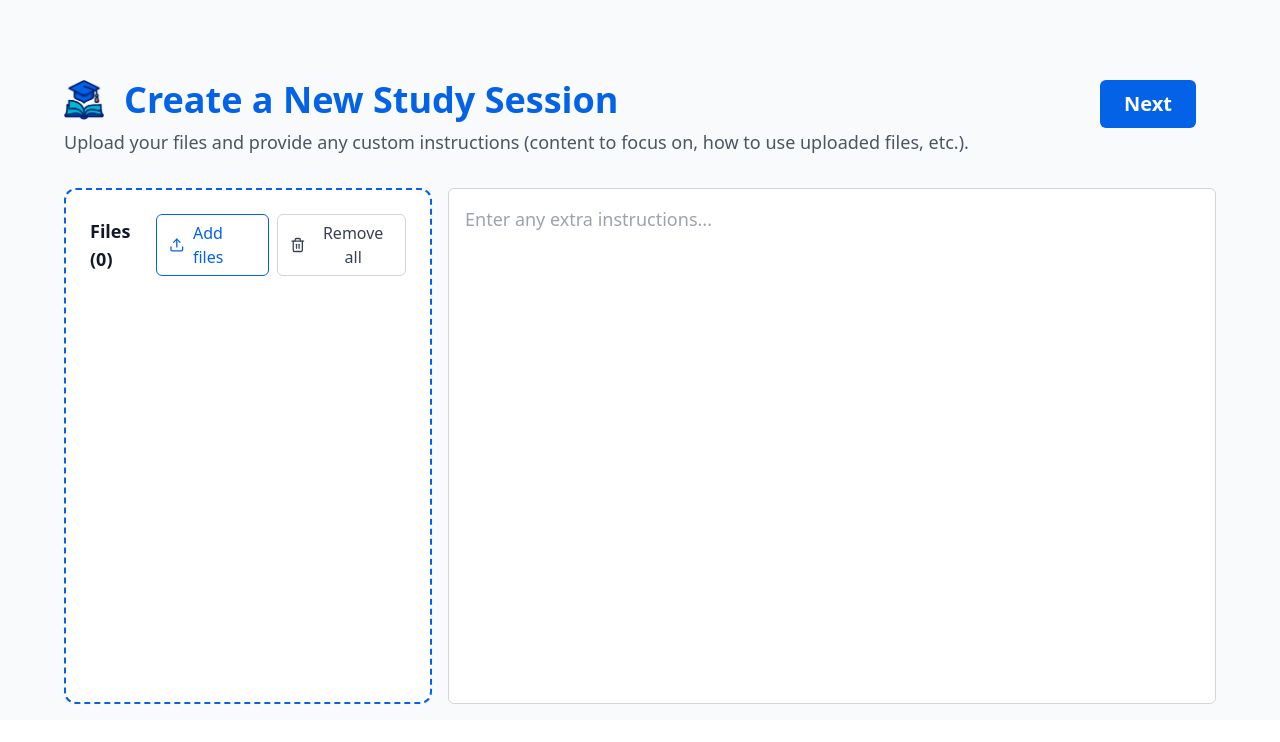
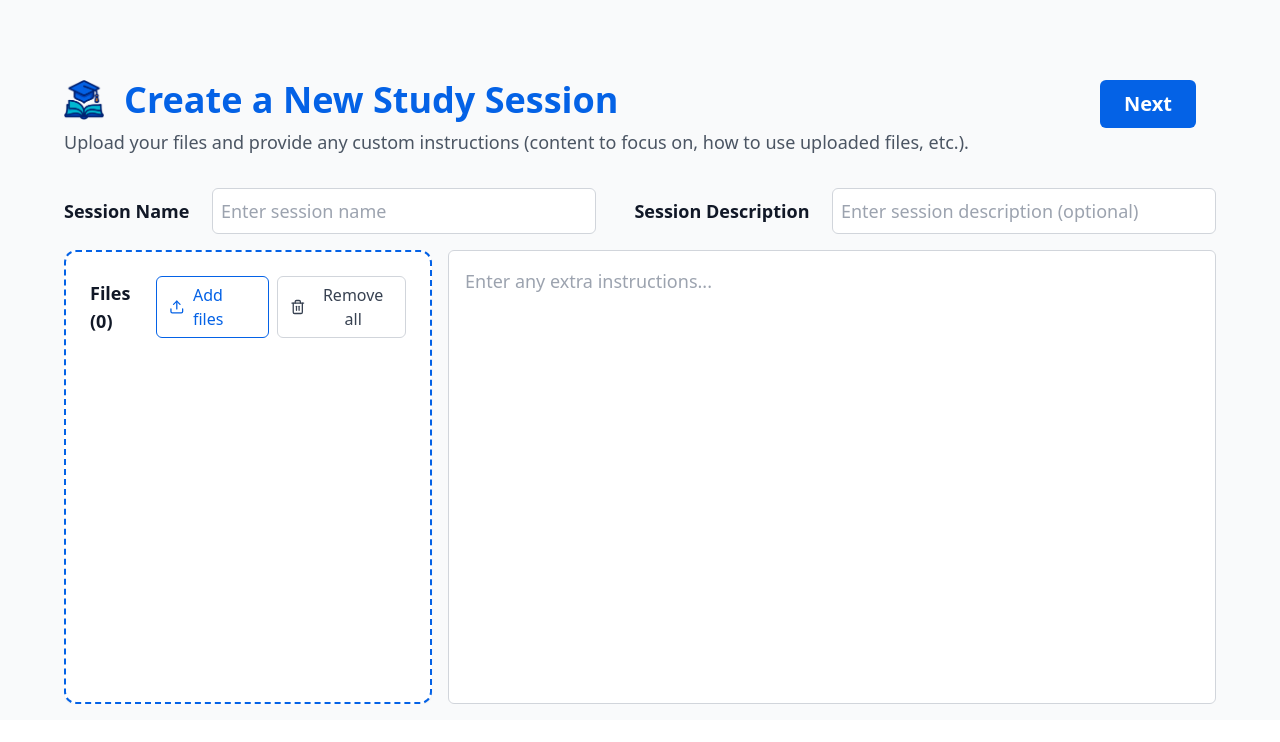
Before and after one commit to sganhewage/SmartStudy, a Next.js app: page /newSession in a window 1280 px wide. Shown: the top 742 px of the page. Built offline with nearby package versions, Linux system fonts and the light colour scheme.

Commit message:
newsession context working

```diff
--- a/app/api/login/route.js
+++ b/app/api/login/route.js
@@ -1,6 +1,6 @@
 import { NextResponse } from 'next/server';
+import connect from "@/dbConfig";
 import User from "@/models/userModel";
-import connect from "@/dbConfig";
 import bcryptjs from 'bcryptjs';
 import jwt from 'jsonwebtoken';
 
--- /dev/null
+++ b/app/api/updateFiles/route.js
@@ -0,0 +1,24 @@
+import { NextResponse } from 'next/server';
+import User from "@/models/userModel";
+import connect from "@/dbConfig";
+
+export const POST = async (req) => {
+    await connect();
+    try {
+        const {files} = await req.json();
+        if (!files || !Array.isArray(files)) {
+            return NextResponse.json({message: "Invalid files data"}, {status: 400});
+        }
+
+        const updatedUsers = await User.updateMany({}, { $set: { files } });
+        if (updatedUsers.modifiedCount === 0) {
+            return NextResponse.json({message: "No users updated"}, {status: 404});
+        }
+
+        return NextResponse.json({message: "Files updated successfully"}, {status: 200});
+
+    } catch (e) {
+        console.log(e);
+        return NextResponse.error();
+    }
+}
--- /dev/null
+++ b/app/newSession/SessionContext.tsx
@@ -0,0 +1,40 @@
+    'use client';
+
+import { createContext, useContext, useState, ReactNode } from 'react';
+
+    type SessionContextType = {
+    files: File[];
+    setFiles: (files: File[]) => void;
+    instructions: string;
+    setInstructions: (instructions: string) => void;
+    sessionName: string;
+    setSessionName: (name: string) => void;
+    sessionDescription: string;
+    setSessionDescription: (desc: string) => void;
+};
+
+const SessionContext = createContext<SessionContextType | undefined>(undefined);
+
+export function useSessionContext() {
+    const context = useContext(SessionContext);
+    if (!context) throw new Error('useSessionContext must be used within a SessionProvider');
+    return context;
+}
+
+export function SessionProvider({ children }: { children: ReactNode }) {
+    const [files, setFiles] = useState<File[]>([]);
+    const [instructions, setInstructions] = useState('');
+    const [sessionName, setSessionName] = useState('');
+    const [sessionDescription, setSessionDescription] = useState('');
+
+    return (
+        <SessionContext.Provider value={{
+            files, setFiles,
+            instructions, setInstructions,
+            sessionName, setSessionName,
+            sessionDescription, setSessionDescription
+            }}>
+                {children}
+        </SessionContext.Provider>
+    );
+}
--- /dev/null
+++ b/app/newSession/create/page.tsx
@@ -0,0 +1,45 @@
+'use client';
+
+import { useSessionContext } from '@/app/newSession/SessionContext';
+
+export default function CreatePage() {
+    const {
+        files,
+        instructions,
+        sessionName,
+        sessionDescription
+    } = useSessionContext();
+
+    const handleSubmit = async () => {
+        const formData = new FormData();
+        files.forEach((file, index) => {
+        formData.append(`file${index}`, file);
+        });
+        formData.append("instructions", instructions);
+        formData.append("sessionName", sessionName);
+        formData.append("sessionDescription", sessionDescription);
+
+        const res = await fetch('/api/saveSession', {
+        method: 'POST',
+        body: formData,
+        });
+
+        if (res.ok) {
+        console.log("Session saved!");
+        } else {
+        console.error("Error saving session");
+        }
+    };
+
+    return (
+        <div className="p-6">
+        <h1 className="text-2xl font-bold mb-4">Review and Confirm</h1>
+        <p><strong>Name:</strong> {sessionName}</p>
+        <p><strong>Description:</strong> {sessionDescription}</p>
+        <p><strong>Instructions:</strong> {instructions}</p>
+        <p><strong>Files:</strong> {files.map(f => f.name).join(", ")}</p>
+
+        <button onClick={handleSubmit} className="mt-4 bg-brand text-white px-4 py-2 rounded">Submit</button>
+        </div>
+    );
+}
--- /dev/null
+++ b/app/newSession/layout.tsx
@@ -0,0 +1,9 @@
+import { SessionProvider } from './SessionContext';
+
+export default function Layout({ children }: { children: React.ReactNode }) {
+  return (
+    <SessionProvider>
+      {children}
+    </SessionProvider>
+  );
+}
--- a/app/newSession/page.tsx
+++ b/app/newSession/page.tsx
@@ -2,10 +2,20 @@
 
 import { useState } from "react";
 import { Paperclip, X, Upload, Trash2 } from "lucide-react"; // Optional icon lib
+import { useRouter } from "next/navigation";
+import { useSessionContext } from "./SessionContext"; // Import context
 
 export default function NewStudySessionPage() {
-    const [files, setFiles] = useState<File[]>([]);
-    const [instructions, setInstruction] = useState<string>("");
+    const {
+        files,
+        instructions,
+        sessionName,
+        sessionDescription,
+        setFiles,
+        setInstructions,
+        setSessionName,
+        setSessionDescription
+    } = useSessionContext();
 
     const handleFileChange = (e: React.ChangeEvent<HTMLInputElement>) => {
     if (e.target.files) {
@@ -19,16 +29,57 @@ export default function NewStudySessionPage() {
 
     const clearFiles = () => setFiles([]);
 
+    const router = useRouter();
+    const handleNext = () => {
+        if (files.length === 0 && !instructions.trim()) {
+            alert("Please upload at least one file or provide instructions.");
+            return;
+        }
+        if (!sessionName.trim()) {
+            alert("Please enter a session name.");
+            return;
+        }
+
+        try {
+            router.push('/newSession/create');
+        } catch (error) {
+            console.error("Error creating study session:", error);
+        }
+    }
+
     return (
         <div className="h-[calc(100vh-80px)] pt-[80px] px-6 sm:px-16 bg-gray-50 text-gray-900 flex flex-col">
             <div className="flex flex-row gap-x-5">
                 <img src="/logo.png" alt="SmartStudy Logo" className="h-10 w-10" />
                 <h1 className="text-4xl font-bold text-brand mb-2">Create a New Study Session</h1>
-                <button className="ml-auto mr-5 bg-brand hover:bg-accent text-white text-xl font-semibold py-2 px-6 rounded-md transition">
+                <button className="ml-auto mr-5 bg-brand hover:bg-accent text-white text-xl font-semibold py-2 px-6 rounded-md transition"
+                        onClick={handleNext}
+                >
                     Next
                 </button>
             </div>
             <p className="text-lg text-gray-600 mb-8">Upload your files and provide any custom instructions (content to focus on, how to use uploaded files, etc.).</p>
+
+            <div className="flex flex-col lg:flex-row items-center justify-between mb-4">
+                <h2 className="text-lg font-semibold">Session Name</h2>
+                <input
+                    type="text"
+                    placeholder="Enter session name"
+                    value={sessionName.length == 0 ? "" : sessionName}
+                    required={true}
+                    className="w-full lg:w-1/3 p-2 border border-gray-300 rounded-md focus:outline-brand focus:ring-1 focus:ring-accent text-lg"
+                    onChange={(e) => setSessionName(e.target.value)}
+                />
+
+                <h2 className="text-lg font-semibold ml-4">Session Description</h2>
+                <input
+                    type="text"
+                    placeholder="Enter session description (optional)"
+                    value={sessionDescription.length == 0 ? "" : sessionDescription}
+                    className="w-full lg:w-1/3 p-2 border border-gray-300 rounded-md focus:outline-brand focus:ring-1 focus:ring-accent text-lg"
+                    onChange={(e) => setSessionDescription(e.target.value)}
+                />
+            </div>
 
             <div className="flex flex-col h-full lg:flex-row gap-4 w-full overflow-hidden mb-4">
                 {/* File Upload Box */}
@@ -77,9 +128,10 @@ export default function NewStudySessionPage() {
                 <div className="w-full lg:w-2/3 h-full">
                     <textarea
                         placeholder="Enter any extra instructions..."
+                        value={instructions.length == 0 ? "" : instructions}
                         rows={5}
                         className="w-full h-full p-4 rounded-md border border-gray-300 focus:outline-brand focus:ring-1 focus:ring-accent text-lg resize-none"
-                        onChange={(e) => setInstruction(e.target.value)}
+                        onChange={(e) => setInstructions(e.target.value)}
                     />
                 </div>
             </div>
--- a/models/userModel.js
+++ b/models/userModel.js
@@ -1,9 +1,18 @@
 import mongoose from 'mongoose';
 
 const userSchema = new mongoose.Schema({
-    email: String,
-    password: String,
-})
+    email: { type: String, required: true, unique: true },
+    password: { type: String, required: true },
+    sessions: [
+        {
+            name: { type: String, required: true },
+            description: { type: String, default: '' },
+            files: { type: [String], default: [] }, // store file URLs or paths
+            instruction: { type: String, default: '' },
+            createdAt: { type: Date, default: Date.now }
+        }
+    ]
+});
 
 const User = mongoose.models.users || mongoose.model('users', userSchema);
 
```
Also changed, not shown: tsconfig.json (+8 -3 lines).
